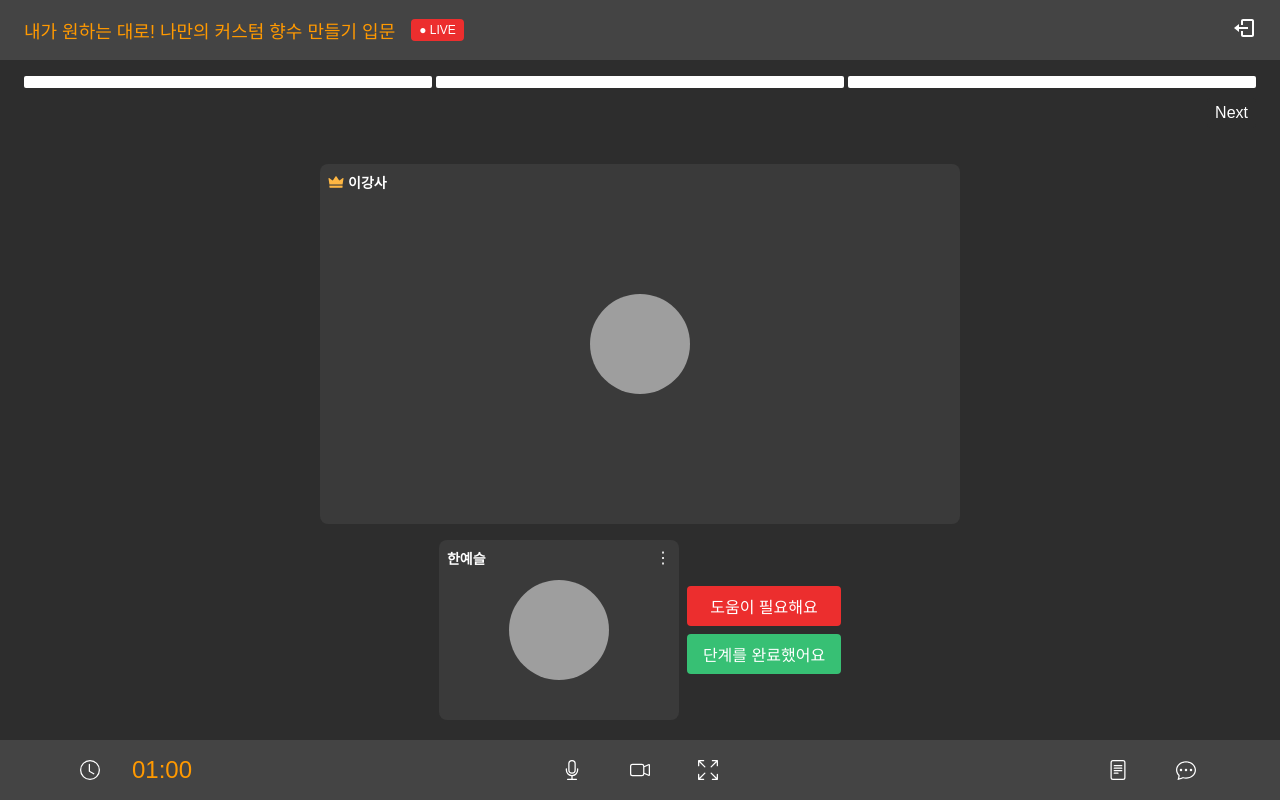
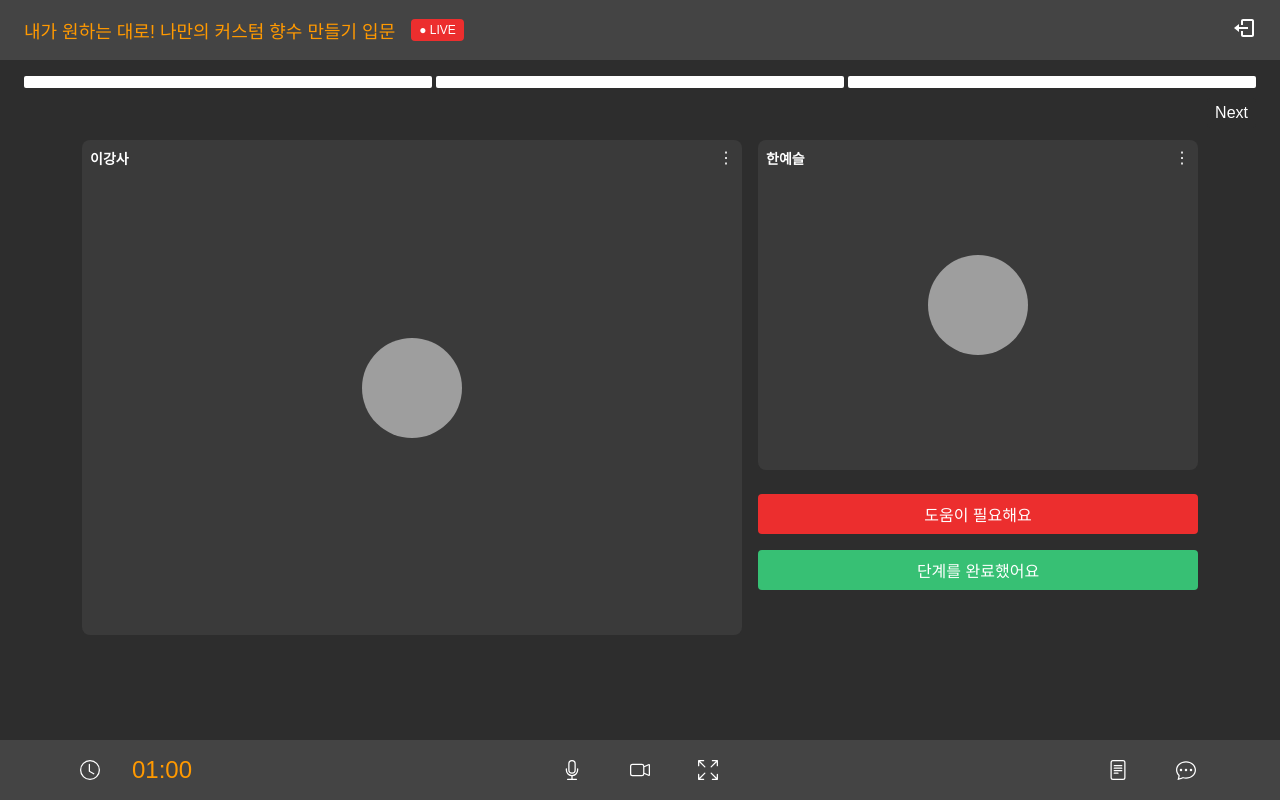
Before and after one commit to wavekt98/DITTO, a React (Vite) app in the folder front/: page /meeting in a window 1280 px wide. Built offline with nearby package versions, Linux system fonts and the light colour scheme; grey boxes are pictures that could not be loaded; a web font is replaced by a local one.

Commit message:
:sparkles: [Feat] #S11P12A106-106 #done 화상회의 강사 일반 화면 구현

```diff
--- a/front/src/components/Meeting/ChatWindow.jsx
+++ b/front/src/components/Meeting/ChatWindow.jsx
@@ -3,11 +3,13 @@ import styled from "styled-components";
 import { IoClose } from "react-icons/io5";
 
 const WindowWrapper = styled.div`
-  position: absolute;
+  position: fixed; /* Footer를 기준으로 고정된 위치를 설정 */
   right: 24px;
-  top: calc(60px + 80px + 16px);
+  bottom: 76px; /* Footer의 높이(60px) + 약간의 간격(16px)을 고려 */
   width: 360px;
-  height: calc(100% - 60px - 80px - 16px - 60px);
+  height: calc(
+    100% - 60px - 80px - 16px - 60px
+  ); /* 전체 화면에서 Footer와 ChatWindow의 높이를 뺀 값 */
   background-color: #333;
   border-left: 2px solid var(--MEETING_SECONDARY);
   display: flex;
--- a/front/src/components/Meeting/ContentWindow.jsx
+++ b/front/src/components/Meeting/ContentWindow.jsx
@@ -1,13 +1,14 @@
-import React from "react";
-import { styled } from "styled-components";
+import styled from "styled-components";
 import { IoClose } from "react-icons/io5";
 
 const WindowWrapper = styled.div`
-  position: absolute;
+  position: fixed; /* Footer를 기준으로 고정된 위치를 설정 */
   right: 24px;
-  top: calc(60px + 80px + 16px);
+  bottom: 76px; /* Footer의 높이(60px) + 약간의 간격(16px)을 고려 */
   width: 360px;
-  height: calc(100% - 60px - 80px - 16px - 60px);
+  height: calc(
+    100% - 60px - 80px - 16px - 60px
+  ); /* 전체 화면에서 Footer와 ChatWindow의 높이를 뺀 값 */
   background-color: #333;
   border-left: 2px solid var(--MEETING_SECONDARY);
   display: flex;
--- a/front/src/components/Meeting/LargeParticipant.jsx
+++ /dev/null
@@ -1,122 +0,0 @@
-import { useState } from "react";
-import styled from "styled-components";
-
-import Crown from "../../assets/icon/profile/crown.png";
-
-const ParticipantTile = styled.div`
-  background-color: var(--MEETING_PRIMARY);
-  border-radius: 8px;
-  display: flex;
-  align-items: center;
-  justify-content: center;
-  width: 640px;
-  aspect-ratio: 16 / 9;
-  position: relative;
-  overflow: visible;
-
-  &.active {
-    border: 2px solid var(--GREEN);
-  }
-
-  &.highlighted {
-    border: 2px solid var(--RED);
-  }
-`;
-
-const UserIcon = styled.div`
-  width: 100px;
-  height: 100px;
-  background-color: var(--MEETING_BAR);
-  border-radius: 50%;
-  display: flex;
-  align-items: center;
-  justify-content: center;
-  font-size: 24px;
-  overflow: hidden;
-  img {
-    width: 100%;
-    height: 100%;
-    object-fit: cover;
-  }
-`;
-
-const UserName = styled.div`
-  position: absolute;
-  top: 8px;
-  left: 8px;
-  font-size: 14px;
-  font-weight: bold;
-  display: flex;
-  align-items: center;
-`;
-
-const MenuButton = styled.div`
-  position: absolute;
-  top: 8px;
-  right: 8px;
-  cursor: pointer;
-`;
-
-const Menu = styled.div`
-  position: absolute;
-  top: 24px;
-  right: 8px;
-  background-color: var(--MEETING_BAR);
-  border: 1px solid var(--MEETING_SECONDARY);
-  border-radius: 4px;
-  display: ${(props) => (props.open ? "block" : "none")};
-  z-index: 100;
-  box-shadow: 0px 0px 10px rgba(0, 0, 0, 0.5);
-
-  & > div {
-    padding: 8px;
-    cursor: pointer;
-
-    &:hover {
-      background-color: var(--MEETING_SECONDARY);
-    }
-  }
-`;
-
-const MenuItem = styled.div`
-  background-color: var(--MEETING_SECONDARY);
-  z-index: 1;
-`;
-
-const CrownIcon = styled.img`
-  width: 16px;
-  height: 16px;
-  margin-right: 4px;
-`;
-
-function Participant({ name, imgSrc, isHelp, isHighlighted, isInstructor }) {
-  const [isMenuOpen, setIsMenuOpen] = useState(false);
-
-  const toggleMenu = () => {
-    setIsMenuOpen(!isMenuOpen);
-  };
-
-  return (
-    <ParticipantTile
-      className={`${isHelp ? "active" : ""} ${isHighlighted ? "highlighted" : ""}`}
-    >
-      <UserName>
-        {isInstructor && <CrownIcon src={Crown} alt="Instructor" />}
-        {name}
-      </UserName>
-      {!isInstructor && (
-        <>
-          <MenuButton onClick={toggleMenu}>⋮</MenuButton>
-          <Menu open={isMenuOpen}>
-            <MenuItem>개인세션으로 이동</MenuItem>
-          </Menu>
-        </>
-      )}
-      <UserIcon>
-        <img src={imgSrc} alt={`${name} profile`} />
-      </UserIcon>
-    </ParticipantTile>
-  );
-}
-
-export default Participant;
--- a/front/src/components/Meeting/MeetingFooter.jsx
+++ b/front/src/components/Meeting/MeetingFooter.jsx
@@ -14,7 +14,8 @@ import ChatWindow from "./ChatWindow";
 import ContentWindow from "./ContentWindow";
 
 const Footer = styled.div`
-  position: sticky;
+  position: fixed; /* 화면의 고정 위치를 위해 fixed 사용 */
+  bottom: 0; /* 바닥에 고정 */
   display: flex;
   justify-content: space-between;
   align-items: center;
@@ -119,7 +120,7 @@ const TimerDisplay = styled.div`
   color: var(--SECONDARY);
 `;
 
-function MeetingFooter() {
+function MeetingFooter({ handleIsOpen }) {
   const summaries = [
     {
       title: "1단계. 향수 기본 구성요소 설명",
@@ -160,6 +161,11 @@ function MeetingFooter() {
   const handleChatWindow = () => {
     setIsChatWindow((prev) => !prev);
   };
+
+  useEffect(() => {
+    if (isChatWindow === true || isContentWindow === true) handleIsOpen(true);
+    else handleIsOpen(false);
+  }, [isChatWindow, isContentWindow]);
 
   const handleMicToggle = () => {
     setIsMicActive((prev) => !prev);
--- a/front/src/components/Meeting/Participant.jsx
+++ b/front/src/components/Meeting/Participant.jsx
@@ -9,10 +9,9 @@ const ParticipantTile = styled.div`
   display: flex;
   align-items: center;
   justify-content: center;
-  width: 240px;
+  width: 100%;
   aspect-ratio: 4 / 3;
   position: relative;
-  overflow: visible;
 
   &.active {
     border: 2px solid var(--GREEN);
@@ -65,7 +64,7 @@ const Menu = styled.div`
   border: 1px solid var(--MEETING_SECONDARY);
   border-radius: 4px;
   display: ${(props) => (props.open ? "block" : "none")};
-  z-index: 100;
+  z-index: 1;
   box-shadow: 0px 0px 10px rgba(0, 0, 0, 0.5);
 
   & > div {
--- a/front/src/components/Meeting/ProgressBar.jsx
+++ b/front/src/components/Meeting/ProgressBar.jsx
@@ -8,7 +8,7 @@ const ProgressBarWrapper = styled.div`
   justify-content: flex-start;
   align-items: center;
   width: 100%;
-  height: 100px;
+  height: 80px;
   padding: 16px 24px;
 `;
 
--- a/front/src/components/Meeting/StudentParticipantGrid.jsx
+++ b/front/src/components/Meeting/StudentParticipantGrid.jsx
@@ -1,33 +1,48 @@
 import { styled } from "styled-components";
-import LargeParticipant from "./LargeParticipant";
 import Participant from "./Participant";
 
 const ParticipantGrid = styled.div`
   display: flex;
-  flex-direction: column;
-  align-items: center;
-  width: 80%;
+  flex-direction: row;
+  justify-content: ${(props) => (props.open ? "flex-start" : "center")};
+  align-items: flex-start;
+  width: 100%;
+  height: calc(
+    100vh - 60px - 80px - 60px - 32px
+  ); /* Adjust height to consider the footer */
   gap: 16px;
+  padding: 0px 24px;
+  margin-right: ${(props) => (props.open ? "400px" : "0px")};
+
+  @media (max-width: 1024px) {
+    margin-right: 32px;
+  }
 `;
 
 const TeacherContainer = styled.div`
   display: flex;
   justify-content: center;
   align-items: center;
-  width: 100%;
+  max-width: 660px;
+  width: ${(props) => (props.open ? "52%" : "60%")};
 `;
 
 const StudentContainer = styled.div`
   display: flex;
+  flex-direction: column;
   justify-content: center;
   align-items: center;
-  gap: 8px;
+  max-width: 440px;
+  width: ${(props) => (props.open ? "48%" : "40%")};
 `;
 
 const ButtonContainer = styled.div`
   display: flex;
   flex-direction: column;
-  gap: 8px;
+  gap: 16px;
+  justify-content: center;
+  margin-top: 24px;
+  width: 100%;
 `;
 
 const Button = styled.button`
@@ -40,24 +55,20 @@ const Button = styled.button`
 `;
 
 const HelpButton = styled(Button)`
-  background-color: VAR(--RED);
+  background-color: var(--RED);
 `;
 
 const CompleteButton = styled(Button)`
   background-color: var(--GREEN);
 `;
 
-function StudentParticipantGrid() {
+function StudentParticipantGrid({ isOpen }) {
   return (
-    <ParticipantGrid>
-      <TeacherContainer>
-        <LargeParticipant
-          name="이강사"
-          imgSrc="/mnt/data/image.png"
-          isInstructor
-        />
+    <ParticipantGrid open={isOpen}>
+      <TeacherContainer open={isOpen}>
+        <Participant name="이강사" imgSrc="/mnt/data/image.png" />
       </TeacherContainer>
-      <StudentContainer>
+      <StudentContainer open={isOpen}>
         <Participant name="한예슬" imgSrc="/mnt/data/image.png" />
         <ButtonContainer>
           <HelpButton>도움이 필요해요</HelpButton>
--- a/front/src/components/Meeting/TeacherParticipantGrid.jsx
+++ b/front/src/components/Meeting/TeacherParticipantGrid.jsx
@@ -8,15 +8,47 @@ const ParticipantGrid = styled.div`
   justify-content: center;
   align-items: center;
   gap: 8px;
-  width: 80%;
+  padding-bottom: 80px;
+`;
+
+const ParticipantContainer = styled.div`
+  display: flex;
+  flex-direction: column;
+  justify-content: center;
+  align-items: center;
+  width: 280px;
 `;
 
 function TeacherParticipantGrid() {
   return (
     <ParticipantGrid>
-      <Participant name="한싸피" imgSrc="/mnt/data/image.png" isInstructor />
-      <Participant name="김싸피" imgSrc="/mnt/data/image.png" isHelp={true} />
-      <Participant name="전싸피" imgSrc="/mnt/data/image.png" isHighlighted />
+      <ParticipantContainer>
+        <Participant name="한싸피" imgSrc="/mnt/data/image.png" isInstructor />
+      </ParticipantContainer>
+      <ParticipantContainer>
+        <Participant name="김싸피" imgSrc="/mnt/data/image.png" isHelp={true} />
+      </ParticipantContainer>
+      <ParticipantContainer>
+        <Participant name="전싸피" imgSrc="/mnt/data/image.png" isHighlighted />
+      </ParticipantContainer>
+      <ParticipantContainer>
+        <Participant name="한싸피" imgSrc="/mnt/data/image.png" isInstructor />
+      </ParticipantContainer>
+      <ParticipantContainer>
+        <Participant name="김싸피" imgSrc="/mnt/data/image.png" isHelp={true} />
+      </ParticipantContainer>
+      <ParticipantContainer>
+        <Participant name="전싸피" imgSrc="/mnt/data/image.png" isHighlighted />
+      </ParticipantContainer>
+      <ParticipantContainer>
+        <Participant name="한싸피" imgSrc="/mnt/data/image.png" isInstructor />
+      </ParticipantContainer>
+      <ParticipantContainer>
+        <Participant name="김싸피" imgSrc="/mnt/data/image.png" isHelp={true} />
+      </ParticipantContainer>
+      <ParticipantContainer>
+        <Participant name="전싸피" imgSrc="/mnt/data/image.png" isHighlighted />
+      </ParticipantContainer>
     </ParticipantGrid>
   );
 }
--- a/front/src/pages/Meeting/MeetingPage.jsx
+++ b/front/src/pages/Meeting/MeetingPage.jsx
@@ -11,21 +11,21 @@ import StudentParticipantGrid from "../../components/Meeting/StudentParticipantG
 const PageContainer = styled.div`
   display: flex;
   flex-direction: column;
-  align-items: center;
   background-color: var(--MEETING_BACKGROUND);
-  color: #fff;
+  color: var(--LIGHT);
+  width: 100%;
   min-width: 1024px;
+  height: 100%;
   min-height: 100vh;
-  position: relative;
 `;
 
 // Main content area
 const MainContent = styled.div`
-  flex: 1;
   display: flex;
   justify-content: center;
   align-items: center;
   width: 100%;
+  height: 100%;
   margin-bottom: 16px;
 `;
 
@@ -40,6 +40,11 @@ function MeetingPage() {
     setCurrentStage((prevStage) => prevStage + 1);
   };
 
+  const [isOpen, setIsOpen] = useState(false);
+  const handleIsOpen = (status) => {
+    setIsOpen(status);
+  };
+
   return (
     <PageContainer>
       <MeetingHeader title="내가 원하는 대로! 나만의 커스텀 향수 만들기 입문" />
@@ -49,9 +54,9 @@ function MeetingPage() {
         handleNextStage={handleNextStage}
       />
       <MainContent>
-        <StudentParticipantGrid />
+        <StudentParticipantGrid isOpen={isOpen} />
       </MainContent>
-      <MeetingFooter />
+      <MeetingFooter handleIsOpen={handleIsOpen} />
     </PageContainer>
   );
 }
```
